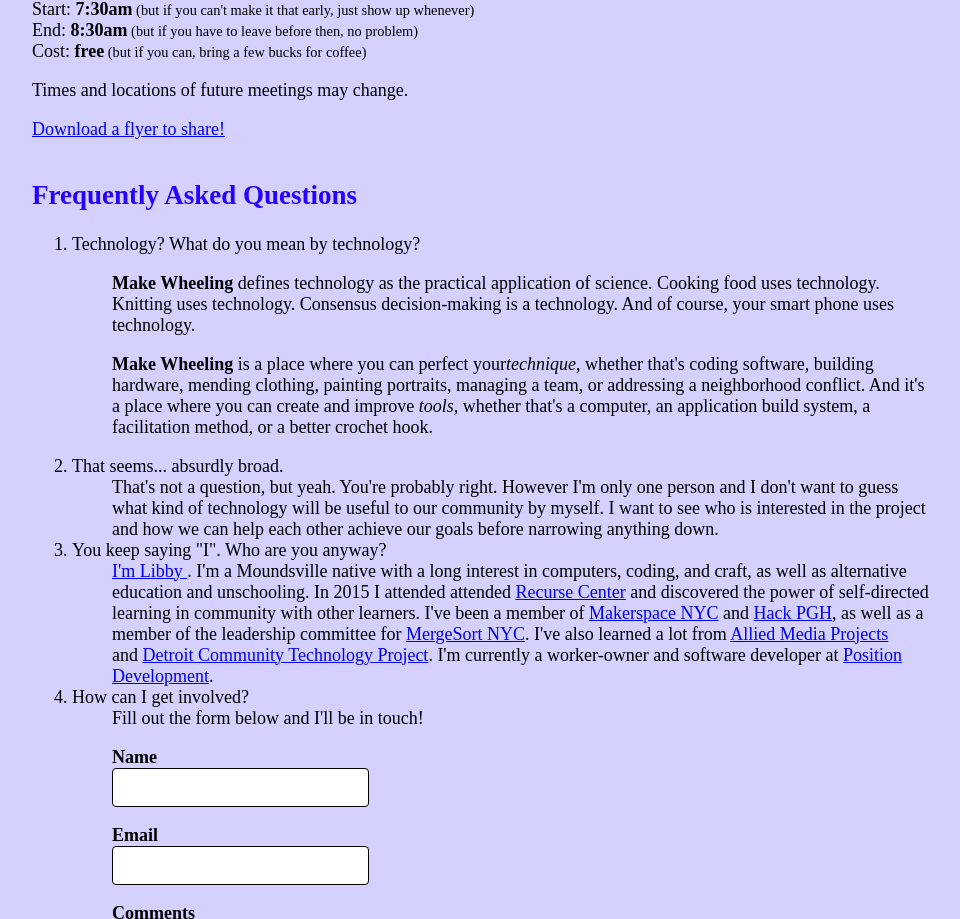
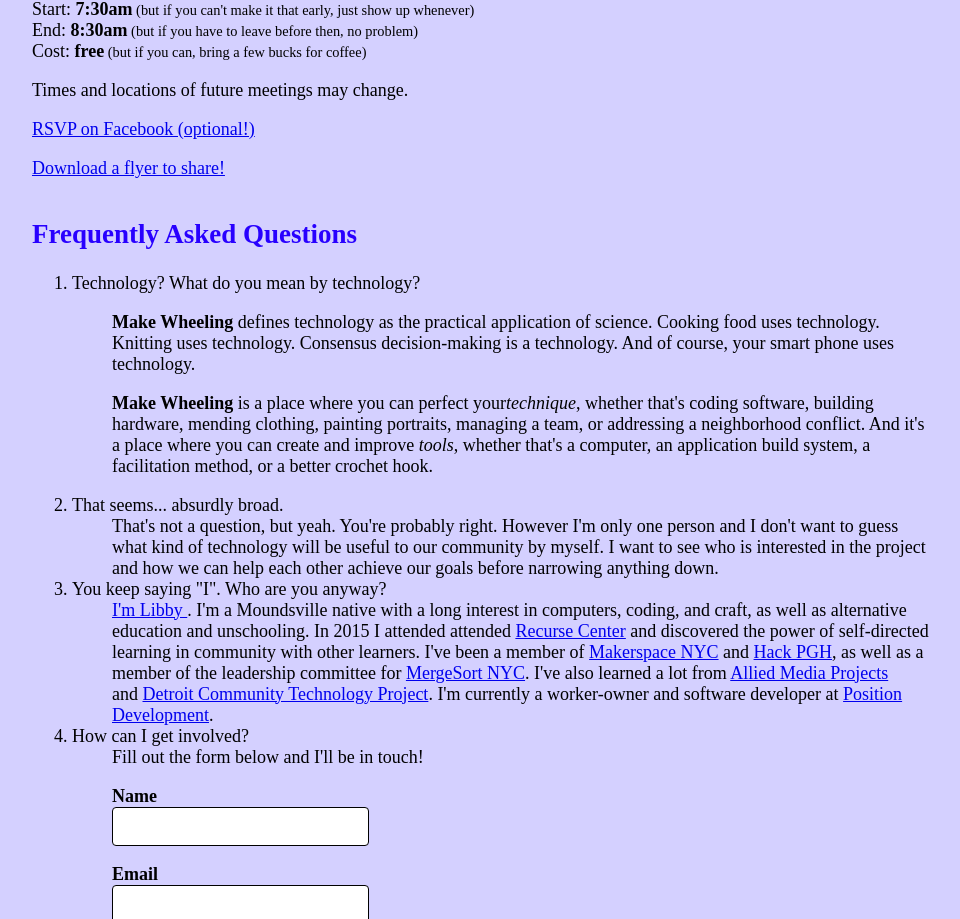
Before and after one commit to emhoracek/makewheeling, a React (Vite) app: page / in a window 1280 px wide. Shown: the part 1222-2141 px from the top of the page, without its empty margins (158-1118 px from the left). Built offline with nearby package versions, Linux system fonts and the light colour scheme; no server answers; a web font is replaced by a local one.

Commit message:
Add Facebook link

```diff
--- a/src/pages/home.jsx
+++ b/src/pages/home.jsx
@@ -72,6 +72,8 @@
 
         <p>Times and locations of future meetings may change.</p>
 
+        <p><a href="https://fb.me/e/2dSfErSy6">RSVP on Facebook (optional!)</a></p>
+
         <p><a href="https://cdn.glitch.global/a66f4dd6-ce3f-45aa-a4fe-67fb736c819b/Screen%20Shot%202022-09-28%20at%204.32.26%20PM.png?v=1664397155663">
           Download a flyer to share!</a></p>
       </div>
```
